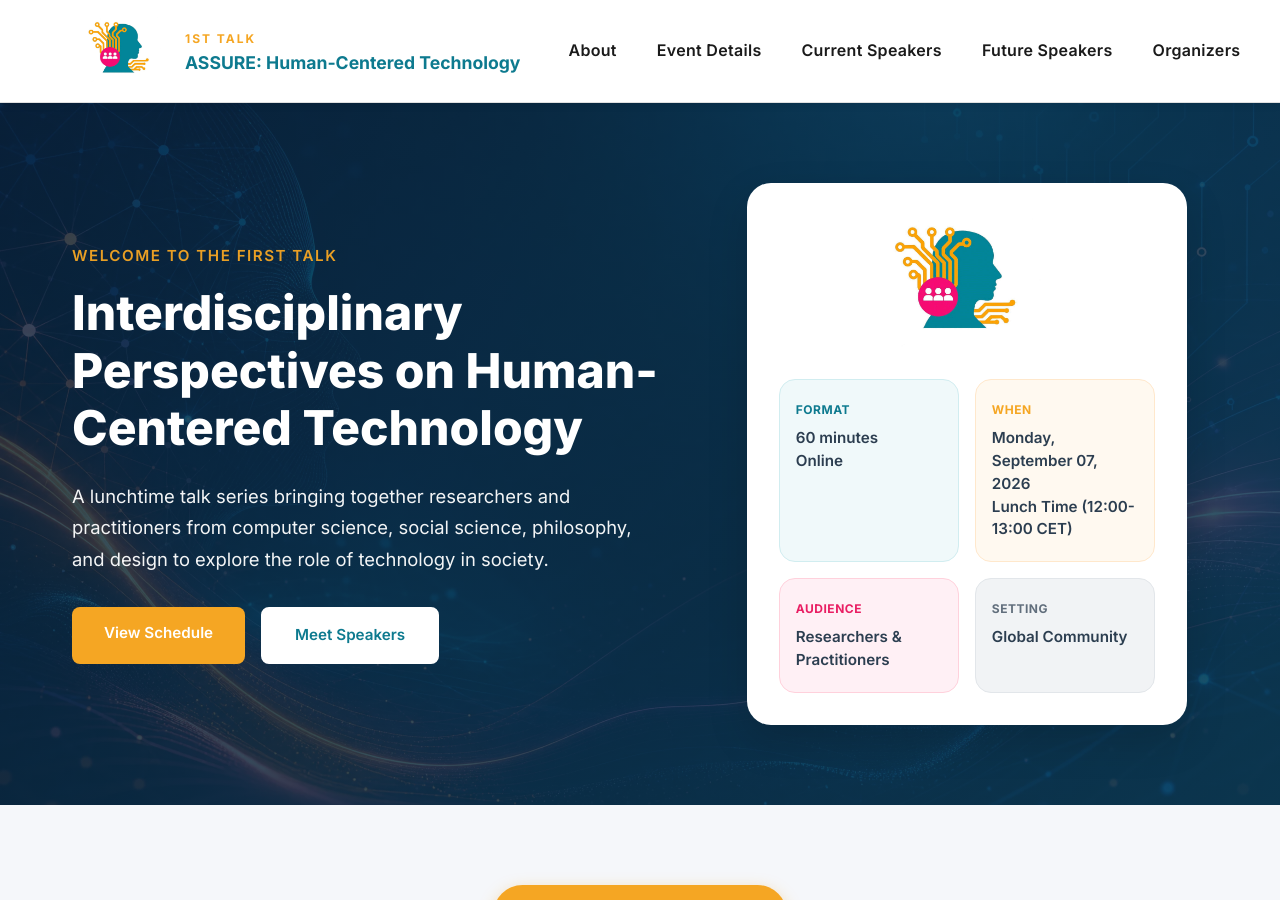
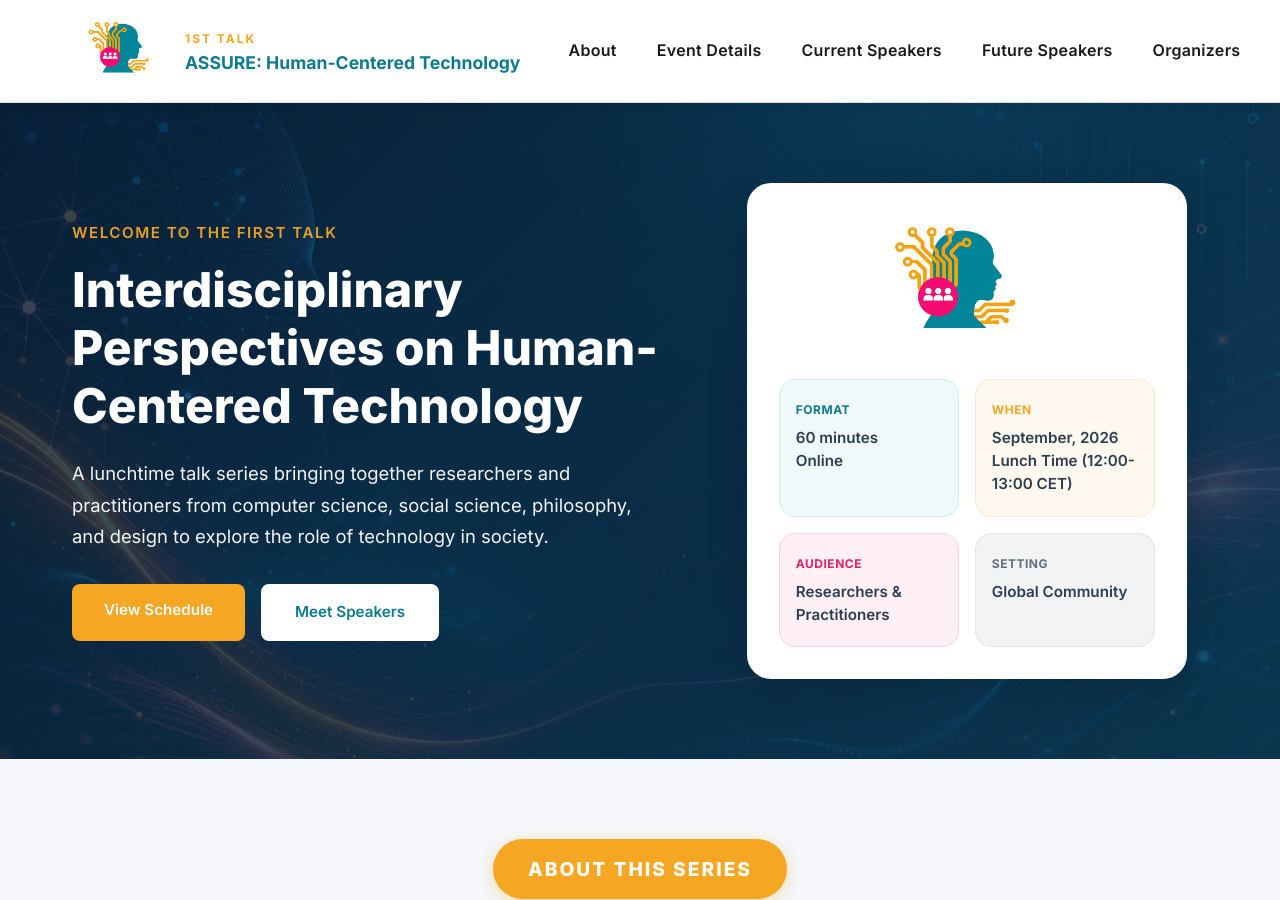
Before and after one commit to rebeca-lang/rebeca-lang.github.io, a Jekyll site: the page events/ASSURE_HumanCenteredTechnology_FirstTalk/FirstTalkWeb.html, which Jekyll copies as it is, in a window 1280 px wide and 900 px high. Built offline with Jekyll 4.4.1, drawn with Linux system fonts in a browser that asks for light colours.

Commit message:
Update FirstTalkWeb.html

```diff
--- a/events/ASSURE_HumanCenteredTechnology_FirstTalk/FirstTalkWeb.html
+++ b/events/ASSURE_HumanCenteredTechnology_FirstTalk/FirstTalkWeb.html
@@ -1185,7 +1185,7 @@
                     </div>
                     <div class="info-box box-when">
                         <span class="info-box-label">When</span>
-                        <span class="info-box-value">Monday, September 07, 2026<br>Lunch Time (12:00-13:00 CET)</span>
+                        <span class="info-box-value">September, 2026<br>Lunch Time (12:00-13:00 CET)</span>
                     </div>
                     <div class="info-box box-audience">
                         <span class="info-box-label">Audience</span>
```
